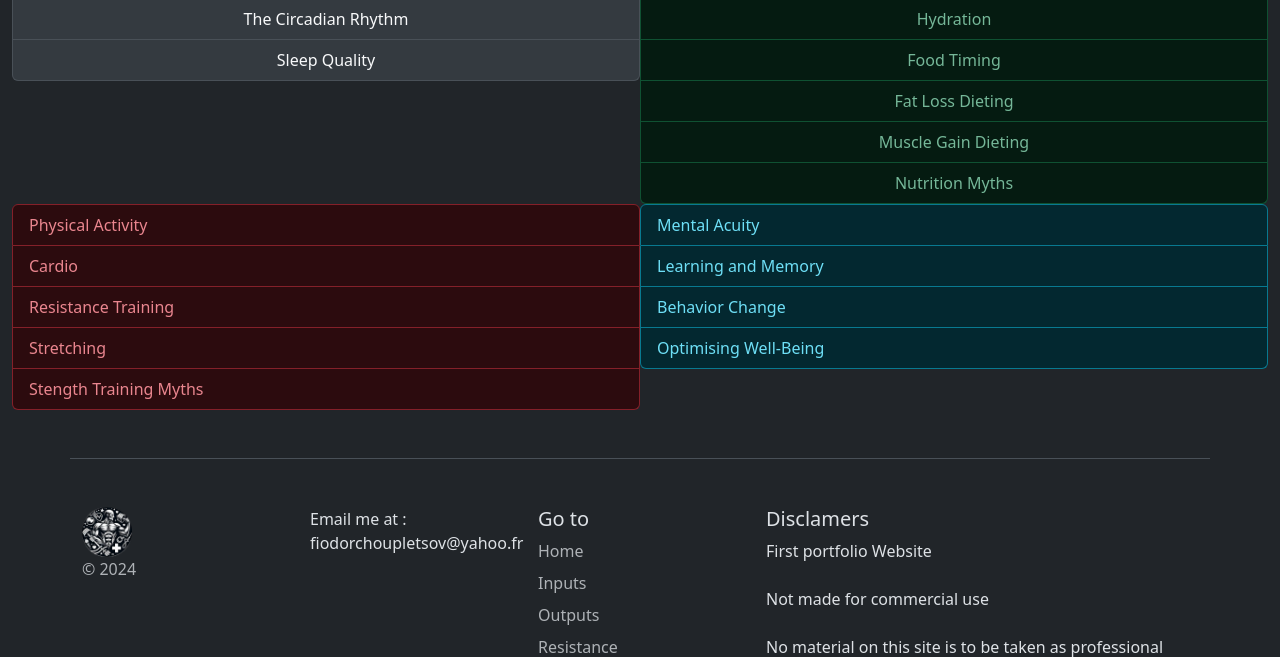
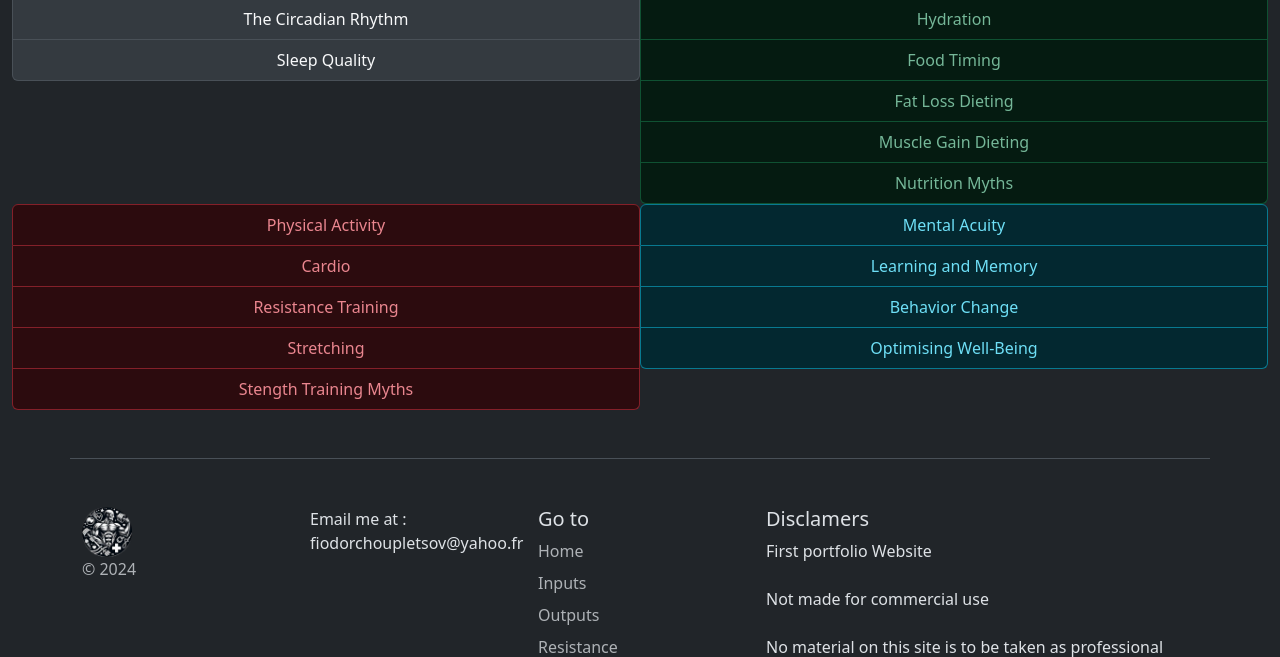
Before and after one commit to Self-Taught-Fiodor/TrackingApp, a Flask app: page /info in a window 1280 px wide. Shown: the part 220-877 px from the top of the page. Run offline with Flask 3, Linux system fonts and the light colour scheme.

Commit message:
"fixed, to be made better"

```diff
--- a/api/templates/info.html
+++ b/api/templates/info.html
@@ -7,14 +7,13 @@
 
 {% block content %}
   <div class="container-fluid" style="height:15vh"></div>
-  <div class="container-fluid d-flex text-center">
-        <div class="list-group" style="flex:1">
+  <div class="container-fluid d-flex text-center overflow-hidden" id="TopButtonContainer">
+        <div class="list-group" style="flex:1" id="TopLeftButton_List">
           <a href="https://www.hubermanlab.com/newsletter/toolkit-for-sleep " class="list-group-item list-group-item-action list-group-item-light" aria-current="true" target="_blank">Sleep</a>
           <a href="https://www.hubermanlab.com/topics/light-exposure-and-circadian-rhythm" class="list-group-item list-group-item-action list-group-item-light" target="_blank">The Circadian Rhythm</a>
           <a href="https://www.hubermanlab.com/topics/sleep-hygiene" class="list-group-item list-group-item-action list-group-item-light" target="_blank">Sleep Quality</a>
         </div>
-      <div style="flex:1">
-        <div class="list-group">
+        <div class="list-group" style="flex:1" id="TopRightButton_List">
           <a href="https://www.youtube.com/watch?v=7FM9VAH_EXw&list=PLyqKj7LwU2RvpAB-HbJmkWXqaEIWJfA0K" class="list-group-item list-group-item-action list-group-item-success" aria-current="true" target="_blank">Nutrition made simple</a>
           <a href="https://www.youtube.com/watch?v=cSFZcmn1M88&list=PLyqKj7LwU2RvpAB-HbJmkWXqaEIWJfA0K&index=5" class="list-group-item list-group-item-action list-group-item-success" target="_blank">Hydration</a>
           <a href="https://www.hubermanlab.com/subtopics/fasting-and-meal-timing" class="list-group-item list-group-item-action list-group-item-success" target="_blank">Food Timing</a>
@@ -22,26 +21,21 @@
           <a href="https://www.youtube.com/watch?v=88z36xmf42Q&list=PLyqKj7LwU2Ru4UZgHYsjvHbRsV-qsewla" class="list-group-item list-group-item-action list-group-item-success" target="_blank">Muscle Gain Dieting</a>
           <a href="https://www.youtube.com/watch?v=KsdPQj_ElVc&list=PLyqKj7LwU2RtiRFzw7r0YpCQYy353JgYu" class="list-group-item list-group-item-action list-group-item-success" target="_blank">Nutrition Myths</a>
         </div>
-      </div>
   </div>
-  <div class="container-fluid d-flex">
-      <div style="flex:1">
-        <div class="list-group">
+  <div class="container-fluid d-flex text-center overflow-hidden">
+        <div class="list-group" style="flex:1" id="BottomLeftButton_List">
           <a href="https://www.hubermanlab.com/topics/fitness-and-recovery" class="list-group-item list-group-item-action list-group-item-danger" aria-current="true" target="_blank">Physical Activity</a>
           <a href="https://www.youtube.com/watch?v=YB8BaCtZjIs" class="list-group-item list-group-item-action list-group-item-danger" target="_blank">Cardio</a>
           <a href="https://www.youtube.com/watch?v=4cW0EmO12Lk&list=PLyqKj7LwU2RukxJbBHi9BtEuYYKm9UqQQ" class="list-group-item list-group-item-action list-group-item-danger" target="_blank">Resistance Training</a>
           <a href="https://www.hubermanlab.com/newsletter/stretching-protocols-to-increase-flexibility-and-support-general-health" class="list-group-item list-group-item-action list-group-item-danger" target="_blank">Stretching</a>
           <a href="https://www.youtube.com/watch?v=268xd2x7LnQ&list=PLyqKj7LwU2RugFpUzX0TlgOnnr8zhdrwf" class="list-group-item list-group-item-action list-group-item-danger" target="_blank">Stength Training Myths</a>
         </div>
-      </div>
-      <div style="flex:1">
-        <div class="list-group" >
+        <div class="list-group" style="flex:1" id="BottomRightButton_List">
           <a href="https://www.hubermanlab.com/topics/focus-productivity-and-creativity" class="list-group-item list-group-item-action list-group-item-info" aria-current="true" target="_blank">Mental Acuity</a>
           <a href="https://www.hubermanlab.com/topics/learning-and-memory" class="list-group-item list-group-item-action list-group-item-info" target="_blank">Learning and Memory</a>
           <a href="https://www.hubermanlab.com/topics/neuroplasticity-and-behavior-change" class="list-group-item list-group-item-action list-group-item-info" target="_blank">Behavior Change</a>
           <a href="https://www.hubermanlab.com/topics/the-science-of-wellbeing" class="list-group-item list-group-item-action list-group-item-info" target="_blank">Optimising Well-Being</a>
         </div>
-    </div>
   </div>
 
 {% endblock %}
```
